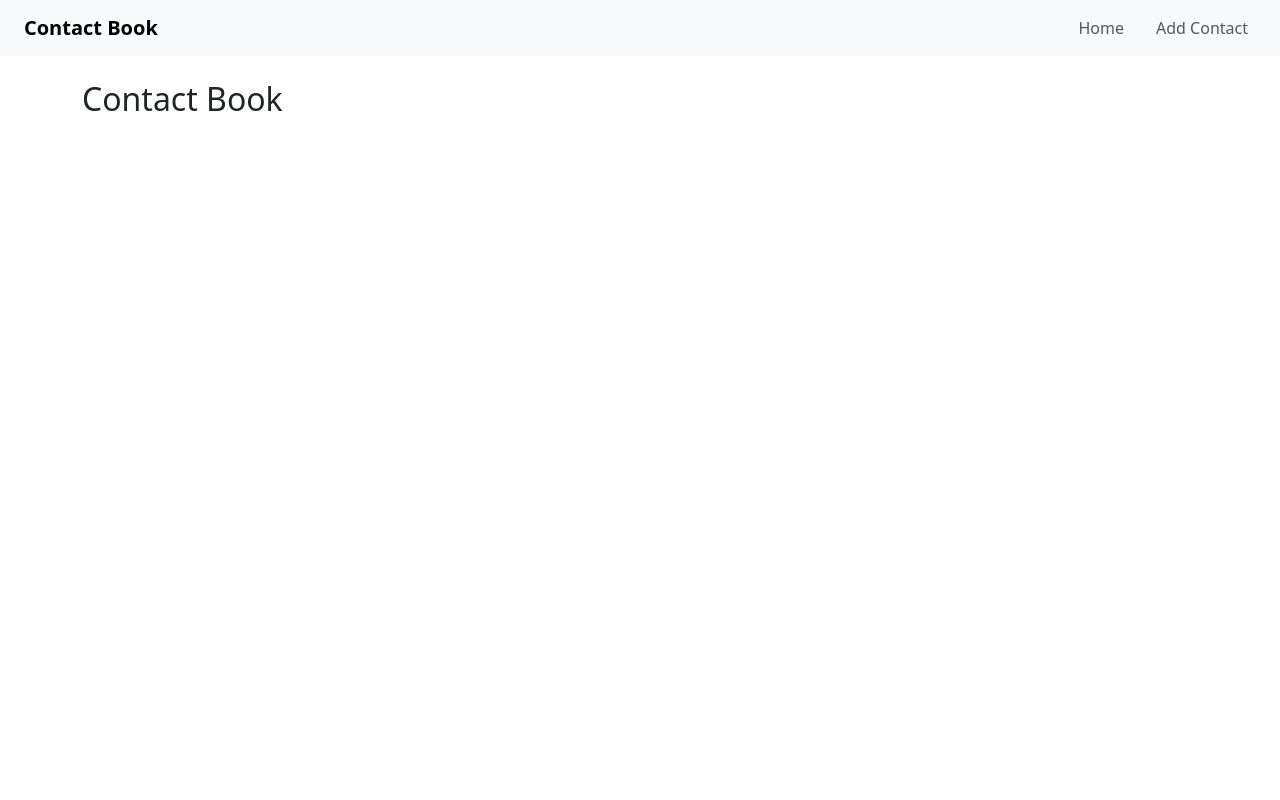
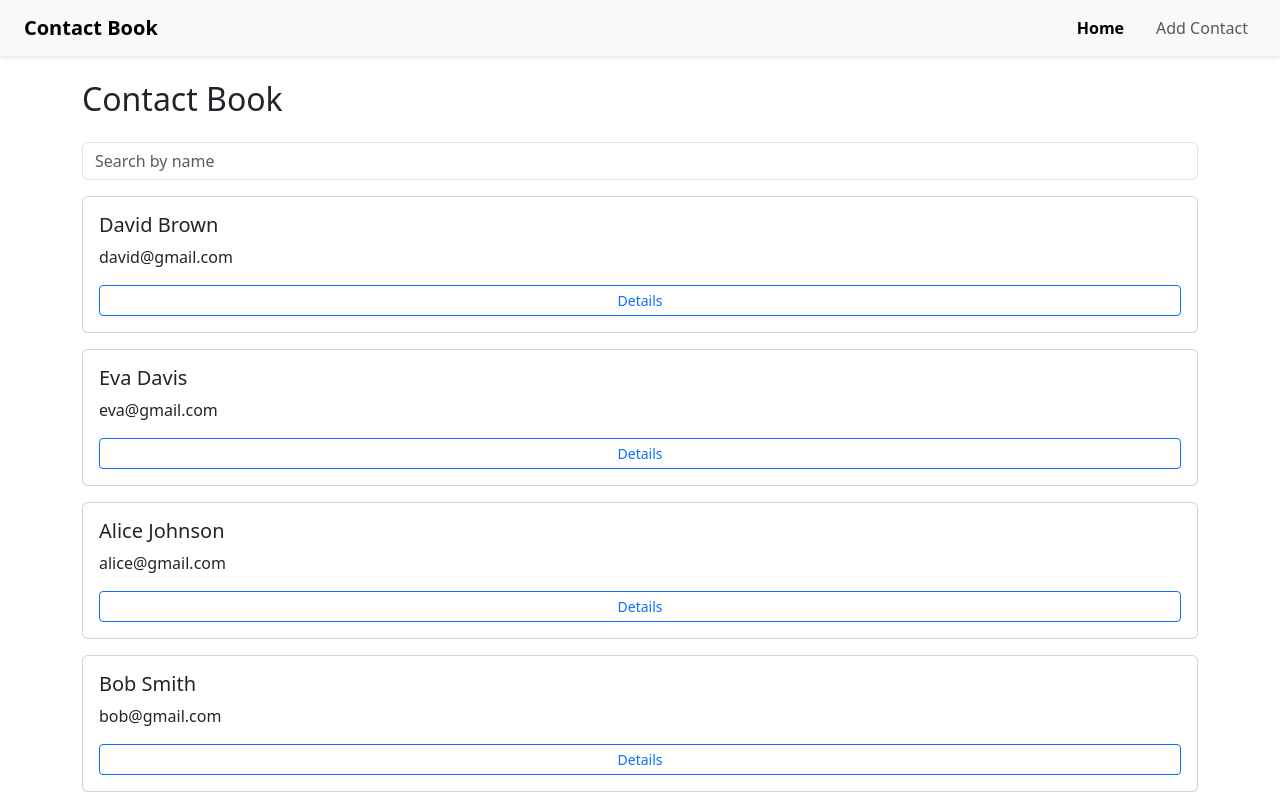
Before and after one commit to salc0015/mtm6407-contact-book-salc0015, a Vue app: page / in a window 1280 px wide. Shown: the top 800 px of the page. Built offline with nearby package versions, Linux system fonts and the light colour scheme.

Commit message:
updates template in file, add some style

```diff
--- a/src/components/Header.vue
+++ b/src/components/Header.vue
@@ -16,3 +16,15 @@ import { RouterLink } from 'vue-router';
     </ul>
   </nav>
 </template>
+
+<style scoped>
+.navbar {
+  box-shadow: 0 2px 4px rgb(0, 0, 0, 0.1);
+}
+
+.nav-link.router-link-exact-active {
+  font-weight: bold;
+  color: #000;
+}
+
+</style>
--- a/src/routes/ContactDetails.vue
+++ b/src/routes/ContactDetails.vue
@@ -24,6 +24,12 @@ const deleteContact = () => {
 
 <template>
 
-
+<div v-if="contact">
+    <h2>{{ contact.firstName }} {{ contact.lastName }}</h2>
+    <p>{{ contact.email }}</p>
+    <router-link class="btn btn-primary me-2" :to="`/edit/${contact.id}`">Edit</router-link>
+    <button class="btn btn-danger" @click="deleteContact">Delete</button>
+    <router-link class="btn btn-secondary ms-2" to="/">Back</router-link>
+</div>
 
 </template>
--- a/src/routes/EditContact.vue
+++ b/src/routes/EditContact.vue
@@ -27,6 +27,11 @@ const updateContact = () => {
 <template>
     <div v-if="contact">
         <h2>Edit Contact</h2>
-
+        <form @submit.prevent="updateContact">
+            <input class="form-control mb-2" v-model="contact.firstName" required />
+            <input class="form-control mb-2" v-model="contact.lastName" required />
+            <input class="form-control mb-2" type="email" v-model="contact.email" required />
+            <button class="btn btn-success">Save</button>
+        </form>
     </div>
 </template>
--- a/src/routes/Home.vue
+++ b/src/routes/Home.vue
@@ -28,6 +28,15 @@ const filteredContacts = computed(() =>
 
 <template>
     <div>
-        <h2>Contact Book</h2>
+        <h2 class="mb-4">Contact Book</h2>
+
+        <input type="text" class="form-control mb-3" v-model="search" placeholder="Search by name" />
+
+        <div v-if="filteredContacts.length > 0">
+            <ContactCard v-for="contact in filteredContacts" :key="contact.id" :contact="contact" />
+        </div>
+        <div v-else>
+            <p>No contacts found</p>
+        </div>
     </div>
 </template>
--- a/src/routes/NewContact.vue
+++ b/src/routes/NewContact.vue
@@ -28,7 +28,12 @@ const saveContact = () => {
 <div>
 
     <h2>Add New Contact</h2>
-
+    <form @submit.prevent="saveContact">
+        <input class="form-control mb-2" v-model="firstName" placeholder="First Name" required />
+        <input class="form-control mb-2" v-model="lastName" placeholder="Last Name" required />
+        <input class="form-control mb-2" type="email" v-model="email" placeholder="Email" required />
+        <button class="btn btn-success">Save</button>
+    </form>
 </div>
 
 </template>
```
